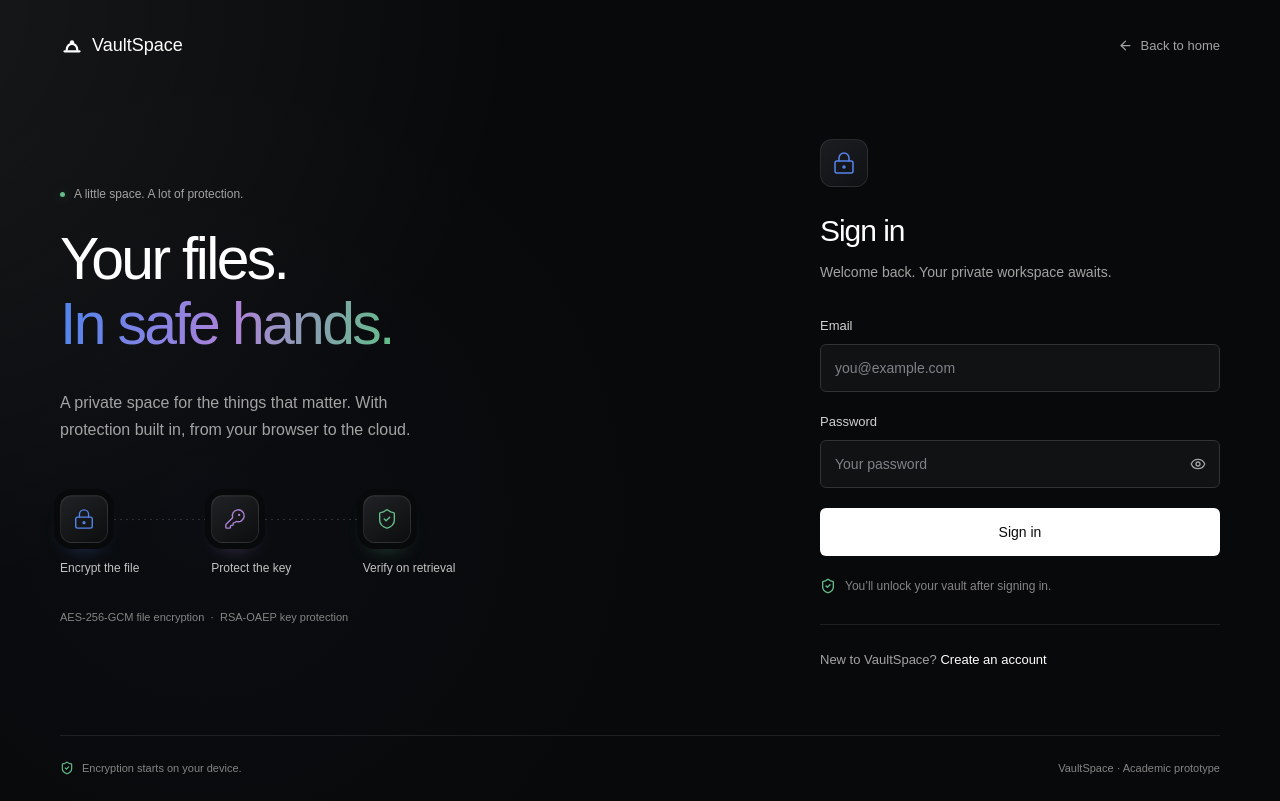
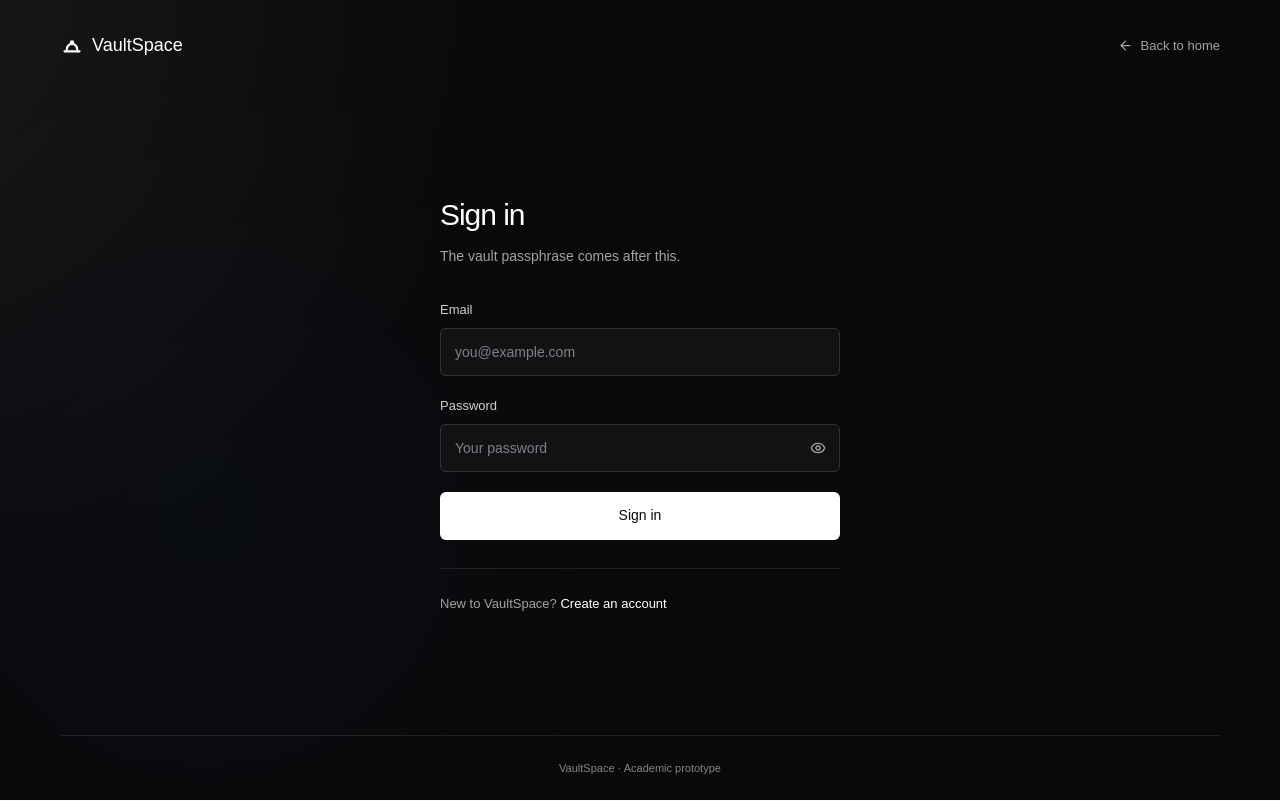
Before and after one commit to Izzy678/vault-space, a Next.js app in the folder apps/frontend/: page /login in a window 1280 px wide. Built offline with nearby package versions, Linux system fonts and the light colour scheme; a web font is replaced by a local one.

Commit message:
feat(frontend): reduce the auth pages to the form
The side panel and stage icons repeated protection claims. Each page now states only the password or passphrase it is asking for.

```diff
--- a/apps/frontend/src/app/login/page.tsx
+++ b/apps/frontend/src/app/login/page.tsx
@@ -7,7 +7,6 @@ import {
   AuthField,
   AuthSecretField,
   AuthShell,
-  AuthNotice,
   authInputClass,
   authPrimaryBtnClass,
   authLinkClass,
@@ -114,7 +113,7 @@ export default function LoginPage() {
   return (
     <AuthShell
       title="Sign in"
-      subtitle="Welcome back. Your private workspace awaits."
+      subtitle="The vault passphrase comes after this."
       footer={
         <p>
           New to VaultSpace?{" "}
@@ -155,7 +154,6 @@ export default function LoginPage() {
         <button type="submit" disabled={busy} className={authPrimaryBtnClass}>
           {busy ? "Signing in…" : "Sign in"}
         </button>
-        <AuthNotice>You’ll unlock your vault after signing in.</AuthNotice>
       </form>
     </AuthShell>
   );
--- a/apps/frontend/src/app/register/page.tsx
+++ b/apps/frontend/src/app/register/page.tsx
@@ -7,7 +7,6 @@ import {
   AuthField,
   AuthSecretField,
   AuthShell,
-  AuthNotice,
   authInputClass,
   authPrimaryBtnClass,
   authLinkClass,
@@ -60,7 +59,7 @@ export default function RegisterPage() {
     <AuthShell
       stage="register"
       title="Create an account"
-      subtitle="A private space for your files."
+      subtitle="This password signs you in. You will set a vault passphrase next."
       footer={
         <p>
           Already have an account?{" "}
@@ -127,7 +126,6 @@ export default function RegisterPage() {
         >
           {busy ? "Creating…" : "Create account"}
         </button>
-        <AuthNotice>Next, you’ll set a separate passphrase for your vault.</AuthNotice>
       </form>
     </AuthShell>
   );
--- a/apps/frontend/src/app/security/page.tsx
+++ b/apps/frontend/src/app/security/page.tsx
@@ -88,7 +88,7 @@ export default function SecurityPage() {
       subtitle={
         mode === "setup"
           ? "Give your vault its own passphrase, separate from your login password."
-          : "One more step. Enter your vault passphrase to access your encrypted files."
+          : "Enter your vault passphrase to open your encrypted files."
       }
       footer={
         <div className="flex flex-wrap items-center justify-between gap-3">
--- a/apps/frontend/src/components/auth/AuthShell.tsx
+++ b/apps/frontend/src/components/auth/AuthShell.tsx
@@ -2,19 +2,13 @@
 
 import Link from "next/link";
 import { useId, type ComponentProps, type ReactNode } from "react";
-import { ArrowLeft, KeyRound, LockKeyhole, ShieldCheck, UserPlus } from "lucide-react";
+import { ArrowLeft } from "lucide-react";
 import { LogoMark } from "@/components/app/icons";
 import { brandFont } from "@/components/brand/font";
 import { SecretInput } from "@/components/ui/secret-input";
 import styles from "./auth.module.css";
 
 type AuthStage = "login" | "register" | "verify" | "setup" | "unlock";
-const stageIcons = { login: LockKeyhole, register: UserPlus, verify: ShieldCheck, setup: KeyRound, unlock: KeyRound };
-const protections = [
-  { icon: LockKeyhole, label: "Encrypt the file" },
-  { icon: KeyRound, label: "Protect the key" },
-  { icon: ShieldCheck, label: "Verify on retrieval" },
-];
 
 export function AuthShell({ title, subtitle, children, footer, stage = "login" }: {
   title: string;
@@ -23,7 +17,6 @@ export function AuthShell({ title, subtitle, children, footer, stage = "login" }
   footer?: ReactNode;
   stage?: AuthStage;
 }) {
-  const Icon = stageIcons[stage];
   return (
     <div className={`${brandFont.variable} ${styles.root}`} data-stage={stage}>
       <a href="#auth-main" className={styles.skipLink}>Skip to form</a>
@@ -32,18 +25,8 @@ export function AuthShell({ title, subtitle, children, footer, stage = "login" }
         <Link href="/" className={styles.backLink}><ArrowLeft size={15} aria-hidden="true" />Back to home</Link>
       </header>
       <div className={styles.content}>
-        <aside className={styles.intro} aria-label="Your files, protected">
-          <p className={styles.eyebrow}><span />A little space. A lot of protection.</p>
-          <h2>Your files.<br /><span>In safe hands.</span></h2>
-          <p className={styles.description}>A private space for the things that matter. With protection built in, from your browser to the cloud.</p>
-          <div className={styles.protections}>
-            {protections.map(({ icon: ProtectionIcon, label }) => <div key={label}><span className={styles.protectionIcon}><ProtectionIcon size={22} strokeWidth={1.5} aria-hidden="true" /></span><p>{label}</p></div>)}
-          </div>
-          <p className={styles.encryptionNote}>AES-256-GCM file encryption <span>·</span> RSA-OAEP key protection</p>
-        </aside>
         <main id="auth-main" className={styles.main}>
           <div className={styles.formPanel}>
-            <span className={styles.formIcon} data-stage={stage}><Icon size={24} strokeWidth={1.5} aria-hidden="true" /></span>
             <h1>{title}</h1>
             {subtitle ? <p className={styles.subtitle}>{subtitle}</p> : null}
             <div className={styles.formContent}>{children}</div>
@@ -51,7 +34,7 @@ export function AuthShell({ title, subtitle, children, footer, stage = "login" }
           </div>
         </main>
       </div>
-      <footer className={styles.pageFooter}><p><ShieldCheck size={14} aria-hidden="true" />Encryption starts on your device.</p><span>VaultSpace · Academic prototype</span></footer>
+      <footer className={styles.pageFooter}><span>VaultSpace · Academic prototype</span></footer>
     </div>
   );
 }
@@ -74,11 +57,11 @@ export function AuthSecretField({ label, secretLabel, ...props }: {
 }
 
 export function AuthNotice({ children }: { children: ReactNode }) {
-  return <p className={styles.notice}><ShieldCheck size={16} aria-hidden="true" /><span>{children}</span></p>;
+  return <p className={styles.notice}>{children}</p>;
 }
 
 export function AuthLoading() {
-  return <AuthShell title="Preparing your vault" stage="unlock"><p className={styles.loading} role="status">Loading your secure workspace…</p></AuthShell>;
+  return <AuthShell title="Preparing your vault" stage="unlock"><p className={styles.loading} role="status">Loading your vault…</p></AuthShell>;
 }
 
 export const authInputClass = styles.input;
--- a/apps/frontend/src/components/auth/auth.module.css
+++ b/apps/frontend/src/components/auth/auth.module.css
@@ -34,25 +34,8 @@
 .brand .logo svg { width: 24px; height: 24px; }
 .backLink { display: inline-flex; align-items: center; gap: 8px; color: var(--landing-muted); font-size: 13px; text-decoration: none; transition: color 180ms; }
 .backLink:hover { color: var(--landing-text); }
-.content { flex: 1; display: grid; grid-template-columns: minmax(0, 1.1fr) minmax(0, 1fr); align-items: center; gap: 100px; padding-block: 48px 64px; }
-.intro { max-width: 540px; }
-.eyebrow { display: flex; align-items: center; gap: 9px; color: var(--landing-muted); font-size: 12px; }
-.eyebrow > span { width: 5px; height: 5px; border-radius: 50%; background: var(--landing-green); box-shadow: 0 0 12px rgb(99 188 138 / 35%); }
-.intro h2 { margin-top: 24px; font-size: clamp(46px, 4.6vw, 64px); font-weight: 500; letter-spacing: -0.045em; line-height: 1.1; }
-.intro h2 > span { display: inline-block; padding-bottom: 8px; background: var(--landing-accent-gradient); background-clip: text; -webkit-text-fill-color: transparent; }
-.description { max-width: 400px; margin-top: 24px !important; color: var(--landing-muted); font-size: 16px; line-height: 27px; text-wrap: pretty; }
-.protections { position: relative; display: grid; grid-template-columns: repeat(3, minmax(0, 1fr)); gap: 24px; max-width: 430px; margin-top: 52px; }
-.protections > div { --protection-color: var(--landing-blue); position: relative; }
-.protections > div:not(:last-child)::before { content: ""; position: absolute; top: 24px; left: 24px; width: calc(100% + 24px); height: 1px; background: repeating-linear-gradient(90deg, rgb(255 255 255 / 15%) 0 2px, transparent 2px 6px); }
-.protections > div:nth-child(2) { --protection-color: var(--landing-purple); }
-.protections > div:nth-child(3) { --protection-color: var(--landing-green); }
-.protectionIcon { display: grid; place-items: center; position: relative; width: 48px; height: 48px; border: 1px solid var(--landing-hairline); border-radius: 12px; color: var(--protection-color); background: linear-gradient(145deg, #202225, #0c0d0e); box-shadow: 0 0 0 6px var(--landing-bg), inset 0 1px 0 rgb(255 255 255 / 4%), 0 12px 24px -14px var(--protection-color); }
-.protections p { margin-top: 16px; color: #c2c2c2; font-size: 12px; }
-.encryptionNote { display: flex; flex-wrap: wrap; gap: 6px; margin-top: 32px !important; color: var(--landing-subtle); font-size: 11px; }
-.main { min-width: 0; width: 100%; max-width: 400px; justify-self: end; }
-.formIcon { display: grid; place-items: center; width: 48px; height: 48px; margin-bottom: 24px; border: 1px solid var(--landing-hairline); border-radius: 12px; background: linear-gradient(145deg, #1b1d21, #101113); color: var(--landing-blue); }
-.formIcon[data-stage="register"], .formIcon[data-stage="setup"] { color: var(--landing-purple); }
-.formIcon[data-stage="verify"], .formIcon[data-stage="unlock"] { color: var(--landing-green); }
+.content { flex: 1; display: flex; align-items: safe center; justify-content: center; padding-block: 48px 64px; }
+.main { min-width: 0; width: 100%; max-width: 400px; }
 .formPanel h1 { font-size: 30px; font-weight: 500; letter-spacing: -0.035em; line-height: 39px; }
 .subtitle { margin-top: 10px !important; color: var(--landing-muted); font-size: 14px; line-height: 24px; text-wrap: pretty; }
 .formContent { margin-top: 32px; }
@@ -60,7 +43,6 @@
 .formContent form > * { margin-block: 0; }
 .root[data-stage="register"] .header { padding-block: 24px; }
 .root[data-stage="register"] .content { padding-block: 32px 48px; }
-.root[data-stage="register"] .formIcon { width: 40px; height: 40px; margin-bottom: 16px; }
 .root[data-stage="register"] .formContent { margin-top: 24px; }
 .root[data-stage="register"] .formContent form { gap: 16px; }
 .field { display: block; color: #d0d0d0; font-size: 13px; line-height: 20px; }
@@ -78,12 +60,9 @@
 .footer { margin-top: 28px; padding-top: 24px; border-top: 1px solid var(--landing-hairline); color: var(--landing-muted); font-size: 13px; line-height: 22px; }
 .link { border-radius: 2px; color: var(--landing-text); font: inherit; font-weight: 500; text-underline-offset: 4px; cursor: pointer; }
 .link:hover { color: #c0c9df; text-decoration: underline; }
-.notice { display: flex; align-items: flex-start; gap: 9px; color: var(--landing-subtle); font-size: 12px; line-height: 20px; }
-.notice svg { flex-shrink: 0; margin-top: 2px; color: var(--landing-green); }
+.notice { color: var(--landing-subtle); font-size: 12px; line-height: 20px; }
 .root [role="alert"] { padding: 10px 12px; border: 1px solid rgb(243 139 139 / 20%); border-radius: 6px; color: var(--app-danger); background: rgb(243 139 139 / 5%); font-size: 13px; line-height: 21px; }
-.pageFooter { display: flex; align-items: center; justify-content: space-between; gap: 24px; padding-block: 24px; border-top: 1px solid var(--landing-hairline); color: var(--landing-subtle); font-size: 11px; }
-.pageFooter p { display: flex; align-items: center; gap: 8px; }
-.pageFooter svg { color: var(--landing-green); }
+.pageFooter { display: flex; justify-content: center; padding-block: 24px; border-top: 1px solid var(--landing-hairline); color: var(--landing-subtle); font-size: 11px; }
 .skipLink { position: absolute; z-index: 10; top: -100px; left: 24px; padding: 12px 16px; border-radius: 6px; color: var(--landing-on-action); background: var(--landing-action); }
 .skipLink:focus { top: 12px; }
 .loading { color: var(--landing-muted); }
@@ -93,15 +72,6 @@
 .root :global(.text-emerald-600), .root :global(.dark\:text-emerald-400) { color: var(--landing-green); }
 .root :global(.text-amber-600), .root :global(.dark\:text-amber-400) { color: #dbb66f; }
 .root :global(.text-sky-600), .root :global(.dark\:text-sky-400) { color: #83b5ef; }
-@media (max-width: 1100px) {
-  .content { gap: 64px; }
-  .intro h2 { font-size: 50px; }
-}
-@media (max-width: 959px) {
-  .intro { display: none; }
-  .content { grid-template-columns: 1fr; padding-block: 40px 64px; }
-  .main { justify-self: center; }
-}
 @media (max-width: 600px) {
   .header, .content, .pageFooter { width: calc(100% - 48px); }
   .header { padding-block: 24px; gap: 16px; }
@@ -110,7 +80,6 @@
   .content { align-items: start; padding-block: 32px 48px; }
   .formPanel h1 { font-size: 28px; line-height: 36px; }
   .input { font-size: 16px; }
-  .pageFooter { align-items: start; flex-direction: column; gap: 8px; padding-block: 20px; }
+  .pageFooter { padding-block: 20px; }
 }
 @media (prefers-reduced-motion: reduce) { .root *, .root *::before, .root *::after { transition: none !important; } }
-@media (forced-colors: active) { .intro h2 > span { background: none; color: CanvasText; -webkit-text-fill-color: CanvasText; } }
```
